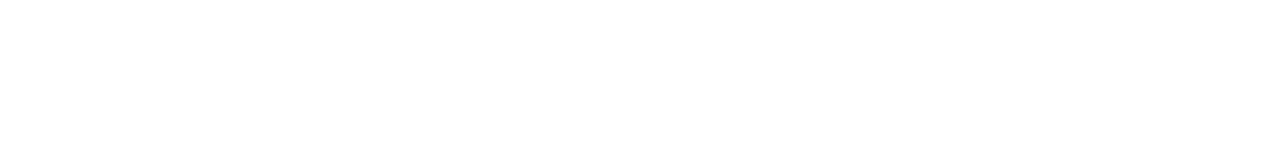
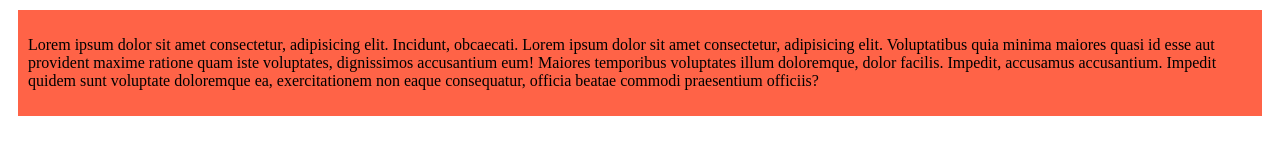
Before and after one commit to promihamid/GithubPrac, a plain HTML site: page index.html in a window 1280 px wide. Drawn offline with Linux system fonts and the light colour scheme.

Commit message:
added the 1st  block & style

```diff
--- a/index.html
+++ b/index.html
@@ -3,9 +3,14 @@
 <head>
     <meta charset="UTF-8">
     <meta name="viewport" content="width=device-width, initial-scale=1.0">
-    <title>Document</title>
+    <title>HTML</title>
+    <link rel="stylesheet" href="style.css">
 </head>
 <body>
-
+     <div class="pi">
+        <p>Lorem ipsum dolor sit amet consectetur, adipisicing elit. Incidunt, obcaecati.
+        Lorem ipsum dolor sit amet consectetur, adipisicing elit. Voluptatibus quia minima maiores quasi id esse aut provident maxime ratione quam iste voluptates, dignissimos accusantium eum! Maiores temporibus voluptates illum doloremque, dolor facilis. Impedit, accusamus accusantium. Impedit quidem sunt voluptate doloremque ea, exercitationem non eaque consequatur, officia beatae commodi praesentium officiis?
+        </p>
+    </div>
 </body>
 </html>
--- /dev/null
+++ b/style.css
@@ -0,0 +1,5 @@
+.pi{
+    background-color: tomato;
+    padding: 10px;
+    margin: 10px;
+}
```
